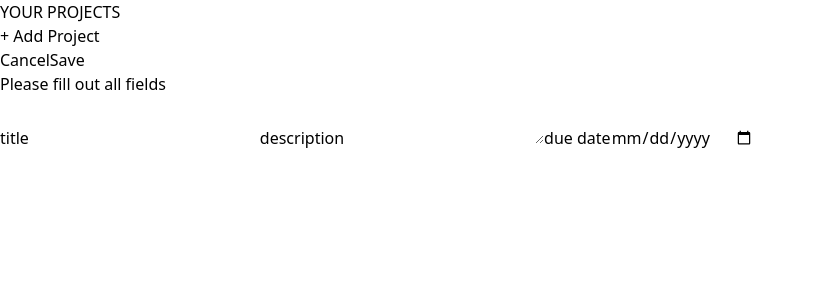
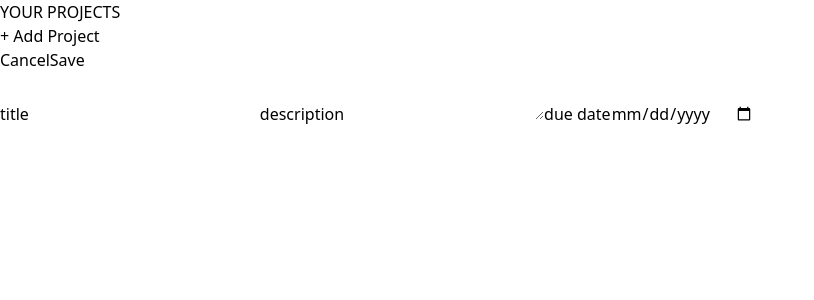
Before and after one commit to Alexandros-Eu/project-management-app, a React (Vite) app: page / in a window 1280 px wide. Both pictures are taken after a click on the button "+ Add Project". Shown: the top 300 px of the page, without its empty margins (0-814 px from the left). Built offline with nearby package versions, Linux system fonts and the light colour scheme.

Commit message:
Added Validation Error Dialog

```diff
--- a/src/App.jsx
+++ b/src/App.jsx
@@ -51,7 +51,7 @@ function App() {
     }
   }
 
-  function handleFormSubmit(e, data)  // Handler for Form Submission (addition of a new project)
+  function handleFormSubmit(e, data, modal)  // Handler for Form Submission (addition of a new project)
   {
     e.preventDefault(); // Prevents the default behavior of a form
 
@@ -61,6 +61,13 @@ function App() {
       setFormData({title: "", description: "", date: ""}); // Resets the form's data inputs
       return;
     }
+
+    if(!isFormValid)  // Display error modal if form validation fails (missing title, description, or date)
+    {
+      modal.current.showModal();
+      return;
+    }
+
 
     setProjectsData(oldProjects => {
       setFormData({title: "", description: "", date: ""});  // Reset the Form state
@@ -154,7 +161,7 @@ function App() {
       <Sidebar onAddProject={handleAddProject} projects={projectsData} onProjectClick={handleProjectClick}/>
 
       {/* Conditional rendering based on currentComponent value */}
-      { currentComponent === "projectForm" ? <Form onFormChange={handleInputChange} formData={formData} onFormSubmit={handleFormSubmit} isValid={isFormValid}/> : undefined}
+      { currentComponent === "projectForm" ? <Form onFormChange={handleInputChange} formData={formData} onFormSubmit={handleFormSubmit}/> : undefined}
       { currentComponent === "defaultPage" ?  <Content onAddProject={handleAddProject}/> : undefined}
       { currentComponent === "projectRendering" ? <Project project={currentProject} onProjectDelete={removeProject}/> : undefined}
       { currentComponent === "projectRendering" ? <TaskForm task={task} onTaskChange={handleTaskChange} onTaskSubmit={handleTaskFormSubmit} taskData={currentProject.tasks} onTaskDelete={removeTask}/> : undefined}
--- a/src/components/Form.jsx
+++ b/src/components/Form.jsx
@@ -1,4 +1,6 @@
 import Input from './Input.jsx';
+import Modal from './Modal.jsx';
+import { useRef } from 'react';
 
 /*
     * A Form Component for creating new projects
@@ -7,17 +9,23 @@ import Input from './Input.jsx';
     * onFormSubmit fn -> Handler for form submission
     * isValid -> indicates if all required fields are filled
 */
-export default function Form({onFormChange, formData, onFormSubmit, isValid})
+export default function Form({onFormChange, formData, onFormSubmit})
 {
+    const modal = useRef();
+
     return (
         <form className="flex flex-wrap justify-start pe-5 xl:pe-30 2xl:pe-[56rem] pt-36">
             <div className="flex justify-end w-full mb-3">
-                <button className="w-20 h-10 inline me-2 text-stone-800 hover:text-stone-950 font-semibold col-end-6" name="cancel"onClick={(e) => onFormSubmit(e, formData)}>Cancel</button>
-                <button className="w-20 h-10 inline bg-stone-800 hover:bg-stone-950 text-white rounded-lg font-semibold" name="save" onClick={(e) => onFormSubmit(e, formData)}disabled={!isValid}>Save</button>
+                <button className="w-20 h-10 inline me-2 text-stone-800 hover:text-stone-950 font-semibold col-end-6" name="cancel"onClick={(e) => onFormSubmit(e, formData, modal)}>Cancel</button>
+                <button className="w-20 h-10 inline bg-stone-800 hover:bg-stone-950 text-white rounded-lg font-semibold" name="save" onClick={(e) => onFormSubmit(e, formData, modal)}>Save</button>
             </div>
 
             <div className="grid grid-cols-1 ps-12">
-                {!isValid && <p className="text-red-600">Please fill out all fields</p>}
+                <Modal ref={modal}>
+                    <h2 className="mb-3 text-red-600 text-lg font-bold">Invalid Input</h2>
+                    <p className="text-stone-600">Please fill out all fields</p>
+                    <p className="text-stone-600 mb-4">Make sure you provide a valid value for every input field</p>
+                </Modal>
                 <Input type="text" label="title" data={formData} onInputChange={onFormChange} />
                 <Input label="description" data={formData} onInputChange={onFormChange} isTextArea/>
                 <Input type="date" label="due date" data={formData} onInputChange={onFormChange} />
--- /dev/null
+++ b/src/components/Modal.jsx
@@ -0,0 +1,15 @@
+import { forwardRef } from 'react';
+
+const Modal = forwardRef(function Modal({children}, ref)
+{
+    return (
+        <dialog ref={ref} className="backdrop:bg-stone-800/90 p-5 rounded-lg shadow-lg">
+                {children}
+                <div className="text-end">
+                    <button onClick={() => ref.current.close()} className="bg-stone-700 text-stone-400 hover:bg-stone-600 hover:text-stone-100 px-4 py-2 rounded-md">Close</button>
+                </div>
+        </dialog>
+    )
+});
+
+export default Modal;
```
